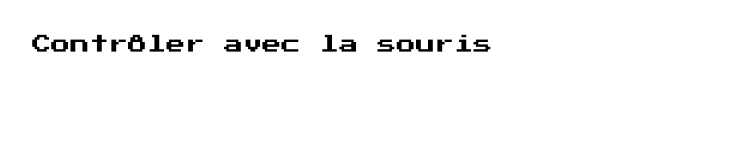
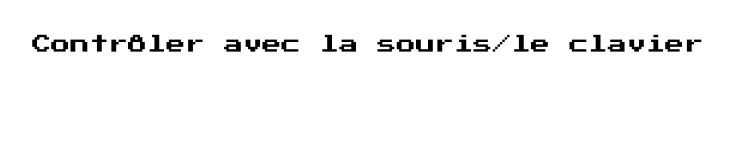
Before and after one commit to Swassilia/portfolio, a website built with Vite: page index.html in a window 1280 px wide. Shown: the whole page, without its empty margins (39-772 px from the left). Built offline with nearby package versions, Linux system fonts and the light colour scheme; what kaboom would draw is missing.

Commit message:
Update index.html
Les fleches fonctionnent

```diff
--- a/index.html
+++ b/index.html
@@ -26,7 +26,7 @@
   <body>
     <div id="app">
       <div id="ui">
-        <p class="note">Contrôler avec la souris</p>
+        <p class="note">Contrôler avec la souris/le clavier</p>
         <div id="textbox-container" style="display: none">
           <div id="textbox">
             <p id="dialogue" class="ui-text" ></p>
```
